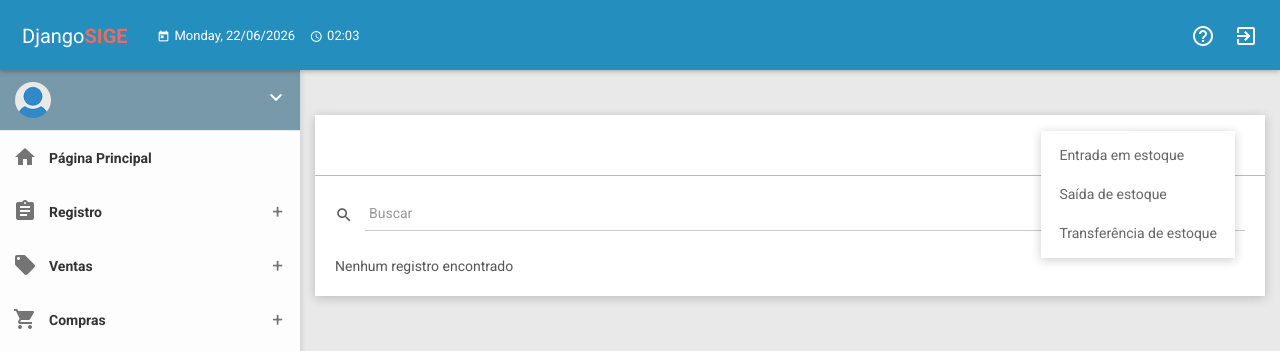
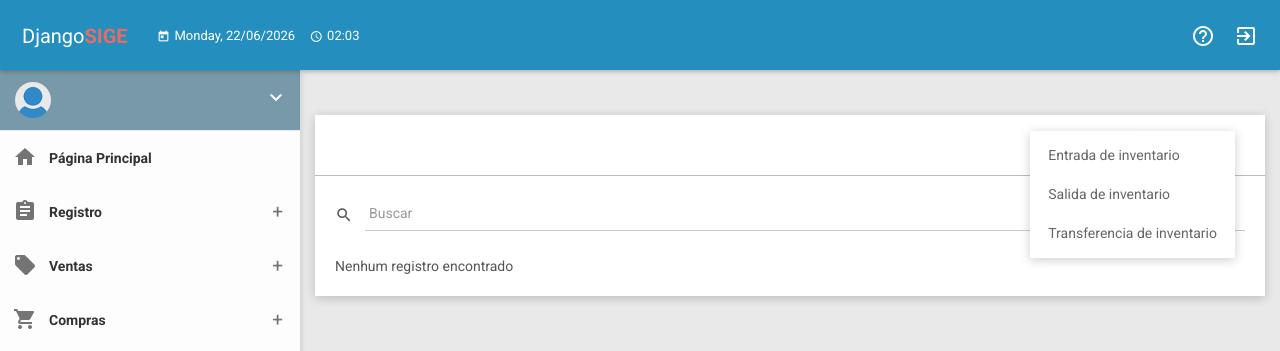
Before and after one commit to ScorpionsDev/djangoSIGE-PS, a Django app: template djangosige/templates/estoque/movimento/movimento_estoque_list.html in a window 1280 px wide, after a click on "Adicionar". Shown: the top 351 px of the page. Run offline with Django 3.2, Linux system fonts and the light colour scheme; the template is opened without the code that fills it, so the values that code supplies are empty; parts of the project's set-up code (start-up, migrations or seed data) failed here and were passed over; some libraries are stand-ins or nearby versions.

Commit message:
Traducido

```diff
--- a/djangosige/templates/estoque/movimento/movimento_estoque_list.html
+++ b/djangosige/templates/estoque/movimento/movimento_estoque_list.html
@@ -19,15 +19,15 @@
             </h2>
               <div class="header-btn">
                 {% if add_url %}
-                <a href="{{add_url}}" class="btn btn-success"><i class="material-icons">&#xE148;</i><span> ADICIONAR</span></a>
+                <a href="{{add_url}}" class="btn btn-success"><i class="material-icons">&#xE148;</i><span> AÑADIR</span></a>
                 {% else %}
                 <div class="dropdown" style="display: inline-block;float:right;">
                   <button class="btn btn-success dropdown-toggle" type="button" data-toggle="dropdown">Adicionar
                   <span class="caret"></span></button>
                   <ul class="dropdown-menu pull-right">
-                    <li><a href="{% url 'estoque:addentradaestoqueview' %}">Entrada em estoque</a></li>
-                    <li><a href="{% url 'estoque:addsaidaestoqueview' %}">Saída de estoque</a></li>
-                    <li><a href="{% url 'estoque:addtransferenciaestoqueview' %}">Transferência de estoque</a></li>
+                    <li><a href="{% url 'estoque:addentradaestoqueview' %}">Entrada de inventario</a></li>
+                    <li><a href="{% url 'estoque:addsaidaestoqueview' %}">Salida de inventario</a></li>
+                    <li><a href="{% url 'estoque:addtransferenciaestoqueview' %}">Transferencia de inventario</a></li>
                   </ul>
                 </div>
                 {% endif %}
```
